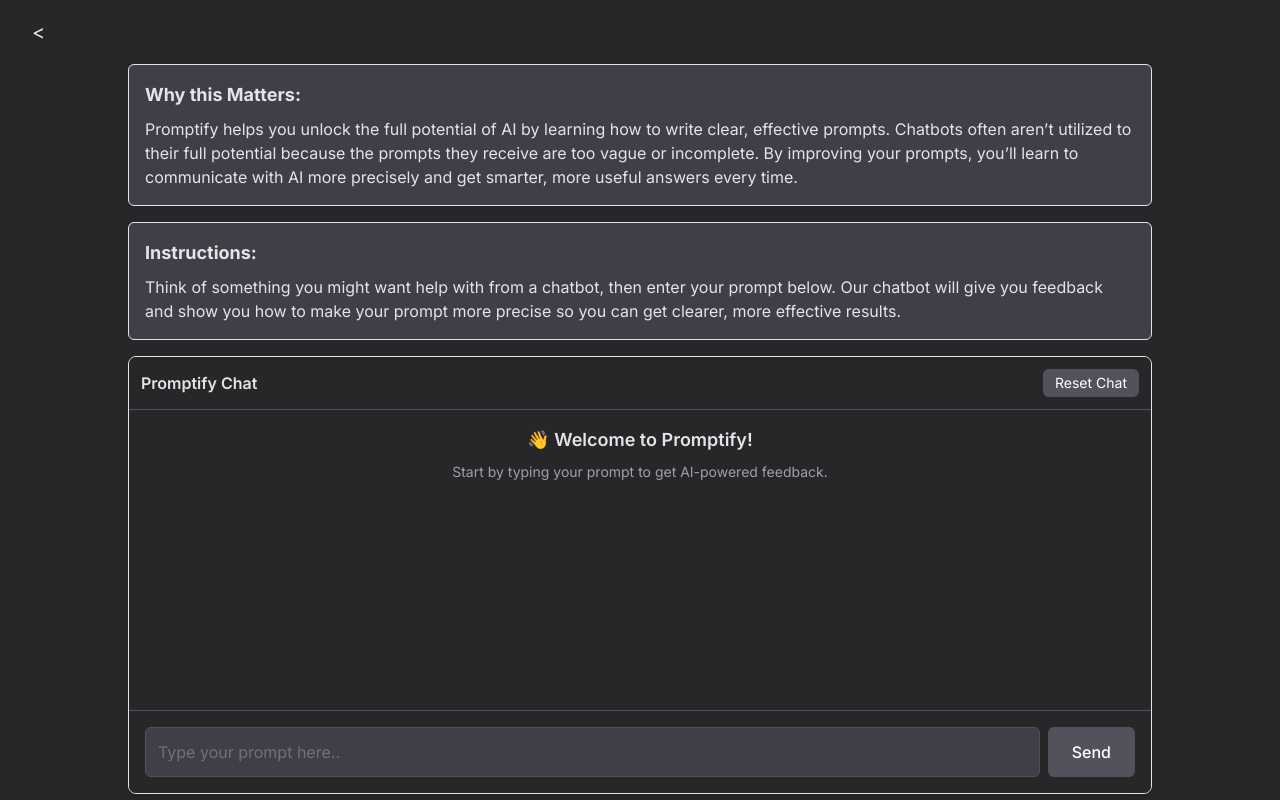
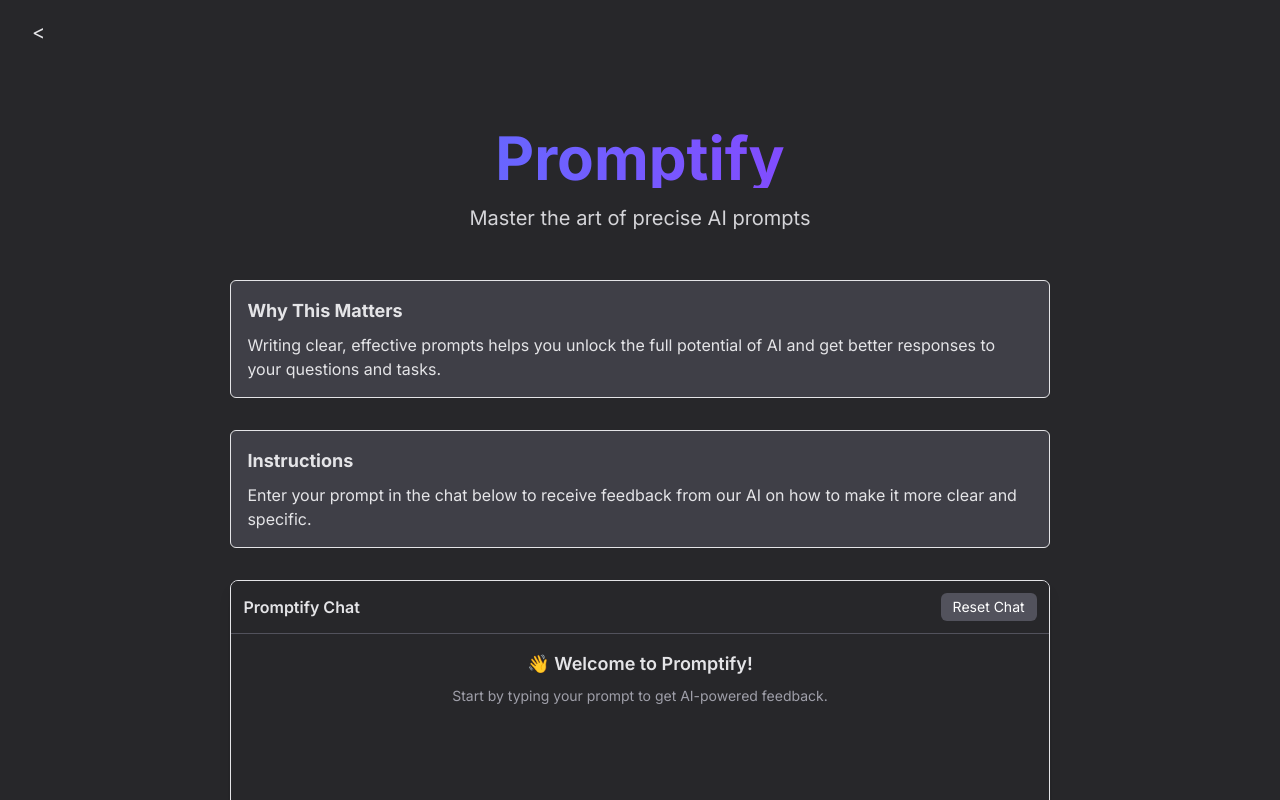
Before and after one commit to obtain-ai/obtain, a SvelteKit app: page /promptify in a window 1280 px wide. Built offline with nearby package versions, Linux system fonts and the light colour scheme.

Commit message:
put the ui changes back in

```diff
--- a/src/routes/promptify/+page.svelte
+++ b/src/routes/promptify/+page.svelte
@@ -3,24 +3,54 @@
 	import PromptifyChat from '$lib/ui/PromptifyChat.svelte';
 </script>
 
+<!-- Main container with dark background -->
+<div class="min-h-screen bg-zinc-800 text-zinc-200 w-full">
+	<!-- Wrapper that maintains 80% width at all screen sizes -->
+	<div class="w-[80%] mx-auto py-16">
+		<!-- Header section with title and tagline -->
+		<header class="text-center mb-12">
+			<!-- Gradient title -->
+			<h1 class="text-6xl font-bold mb-4 bg-gradient-to-r from-blue-500 to-purple-600 bg-clip-text text-transparent">
+				Promptify
+			</h1>
+
+			<!-- Tagline -->
+			<p class="text-xl text-zinc-300 font-normal">
+				Master the art of precise AI prompts
+			</p>
+		</header>
+
+		<!-- Informational boxes -->
+		<div class="mb-8">
 			<InfoDisplay>
 				{#snippet title()}
-		Why this Matters:
+					Why This Matters
 				{/snippet}
 				{#snippet content()}
-		Promptify helps you unlock the full potential of AI by learning how to write clear, effective prompts. Chatbots often aren’t utilized to their full potential because the prompts they receive are too vague or incomplete. By improving your prompts, you’ll learn to communicate with AI more precisely and get smarter, more useful answers every time.
+					Writing clear, effective prompts helps you unlock the full potential of AI and get better responses to your questions and tasks.
 				{/snippet}
 			</InfoDisplay>
+		</div>
 
+		<div class="mb-8">
 			<InfoDisplay>
 				{#snippet title()}
-		Instructions:
+					Instructions
 				{/snippet}
 				{#snippet content()}
-		Think of something you might want help with from a chatbot, then enter your prompt below. Our chatbot will give you feedback and show you how to make your prompt more precise so you can get clearer, more effective results.
+					Enter your prompt in the chat below to receive feedback from our AI on how to make it more clear and specific.
 				{/snippet}
 			</InfoDisplay>
+		</div>
 
-<div class="mx-auto mb-4 w-[80%]">
+		<!-- Chat section scaled to 64% -->
+		<div class="w-[80%] mx-auto mb-8">
 			<PromptifyChat />
 		</div>
+
+		<!-- Footer tip -->
+		<div class="text-center text-zinc-400 text-sm">
+			Tip: The clearer your intent, the smarter your AI.
+		</div>
+	</div>
+</div>
```
Lines whose indentation alone changed are shown as unchanged.
